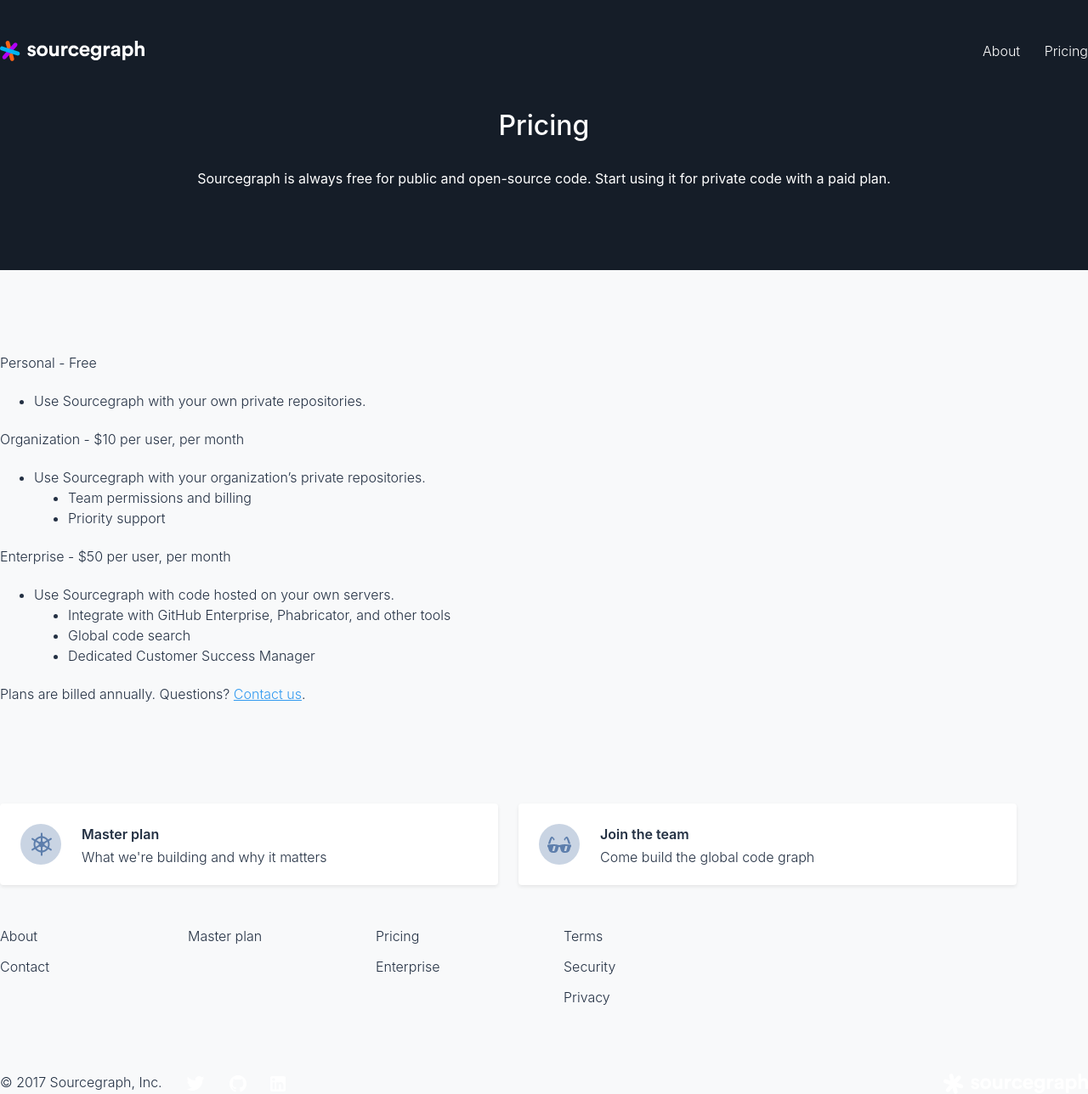
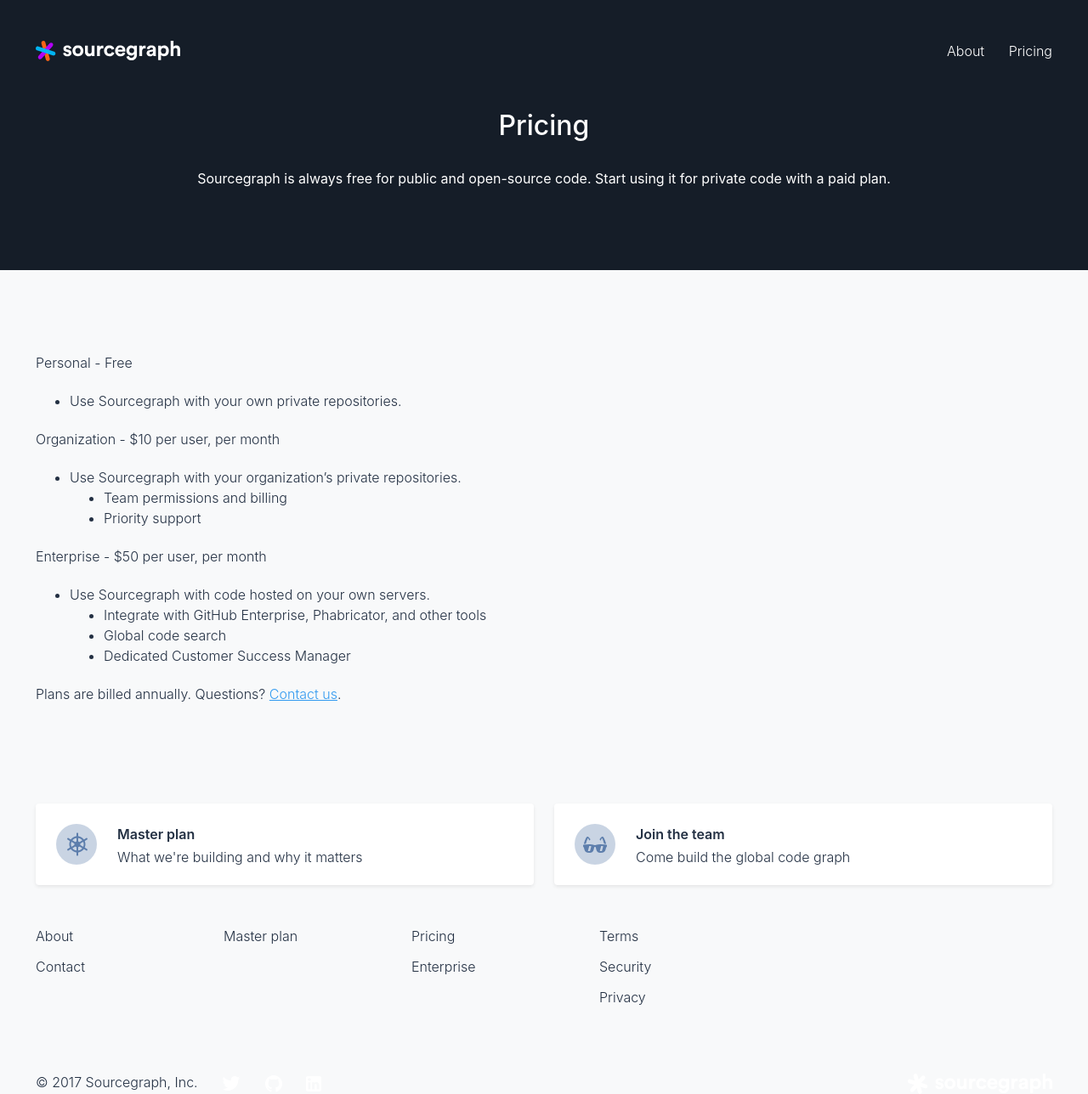
Before and after one commit to hdrhbbu1/sourcegraph.github.io, a Jekyll site: the page built from in/pricing.md, in a window 1280 px wide. Shown: the whole page at 85% size. Built offline with Jekyll 4.4.1, drawn with Linux system fonts in a browser that asks for light colours.

Commit message:
revert width

```diff
--- a/in/assets/style.css
+++ b/in/assets/style.css
@@ -52,7 +52,7 @@
 }
 
 .container {
-    width: 100%;
+    width: 1196px;
     margin: 0 auto;
 }
 .primary {
```
